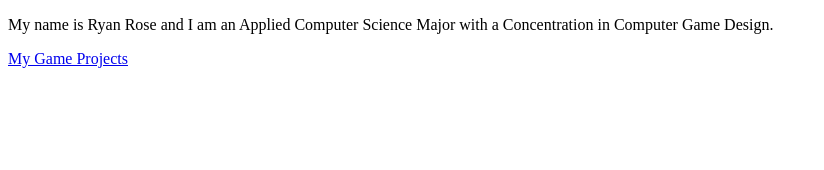
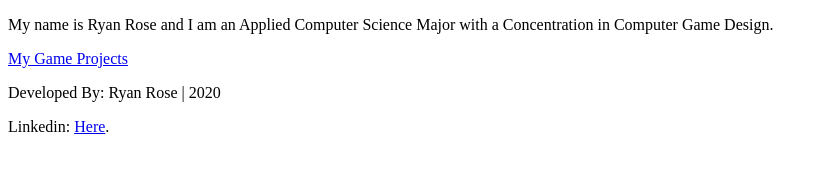
Before and after one commit to Pikminfan1/Pikminfan1.github.io, a plain HTML site: page index.html in a window 1280 px wide. Shown: the whole page, without its empty margins (0-824 px from the left). Drawn offline with Linux system fonts and the light colour scheme.

Commit message:
Update index.html

```diff
--- a/index.html
+++ b/index.html
@@ -3,9 +3,14 @@
 	<head>
 		<title>Ryan Rose Portfolio</title>
 	</head>
-	<body>
-		<p>My name is Ryan Rose and I am an Applied Computer Science Major with a Concentration in Computer Game Design.</p>
-	</body>
+		<body>
+			<p>My name is Ryan Rose and I am an Applied Computer Science Major with a Concentration in Computer Game Design.</p>
+		</body>
 	<a href="/games.html">My Game Projects</a>
 
+	<footer>
+		<p>Developed By: Ryan Rose | 2020</p>
+		<p>Linkedin: <a href="https://www.linkedin.com/in/ryan-rose-b17665135/">Here</a>.</p>
+	</footer>
+
 </html>
```
